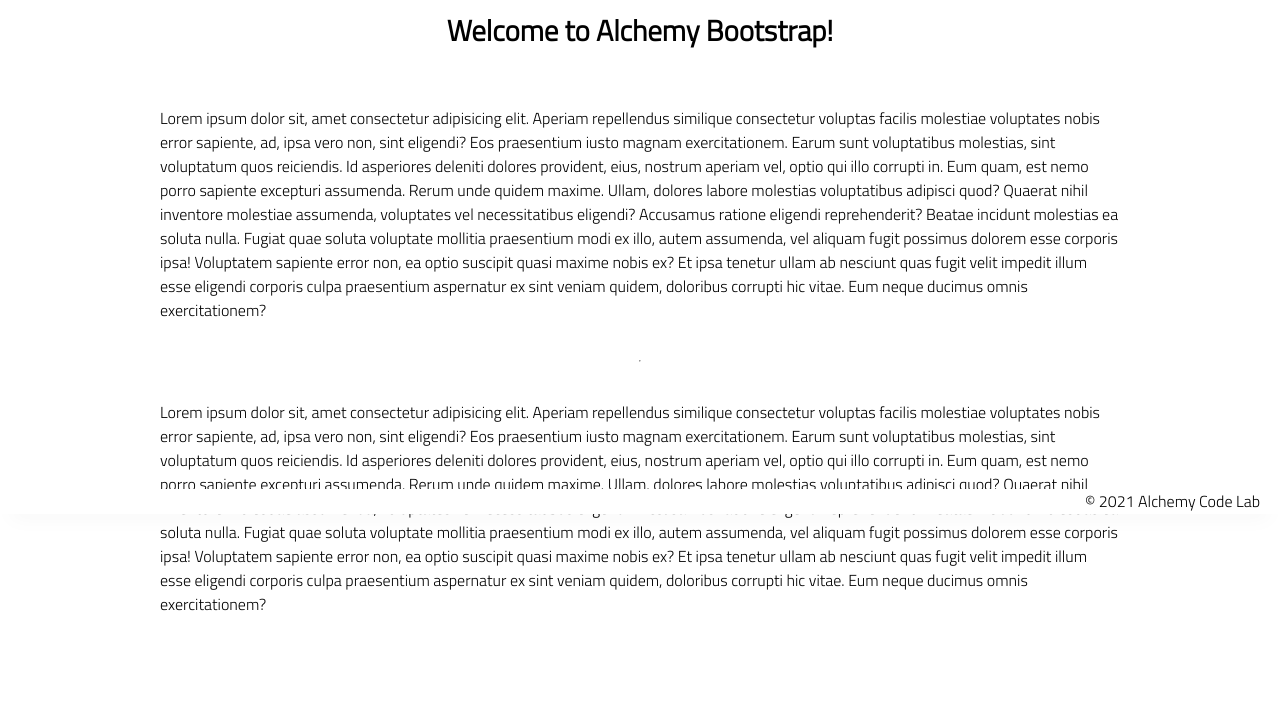
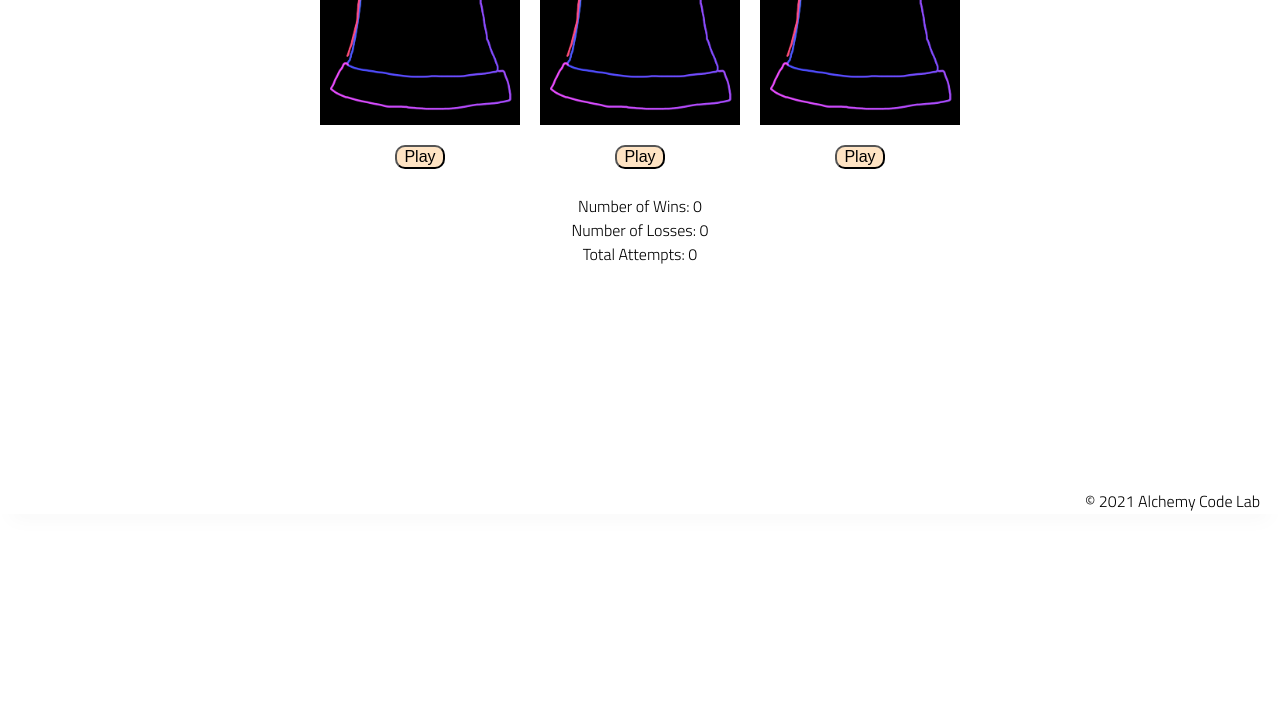
Before and after one commit to alicehsing/demo-cup-game, a plain HTML site: page index.html in a window 1280 px wide. Shown: the part 286-994 px from the top of the page. After the commit the page ends 800 px from the top, so only its background shows below. Drawn offline with Linux system fonts and the light colour scheme.

Commit message:
update css and html

```diff
--- a/app.js
+++ b/app.js
@@ -1,5 +1,5 @@
 // import functions and grab DOM elements
-
+const
 // let state
 
 // set event listeners
--- a/index.html
+++ b/index.html
@@ -19,49 +19,26 @@
         </div>
     </header>
     <main>
-        <section class="main-section">
-            <img class="main-logo" src="./assets/alchemy-logo.png" />
-            <h2>
-                Welcome to Alchemy Bootstrap!
-            </h2>
+        <div class="cup">
+        <div id="cup-one">
+            <img src="./assets/cup.png">
+            <button id="button-one">Play</button>
+        </div>
 
-            <p>
-                Lorem ipsum dolor sit, amet consectetur adipisicing elit. Aperiam repellendus similique consectetur
-                voluptas facilis molestiae voluptates nobis error sapiente, ad, ipsa vero non, sint eligendi? Eos
-                praesentium iusto magnam exercitationem.
-                Earum sunt voluptatibus molestias, sint voluptatum quos reiciendis. Id asperiores deleniti dolores
-                provident, eius, nostrum aperiam vel, optio qui illo corrupti in. Eum quam, est nemo porro sapiente
-                excepturi assumenda.
-                Rerum unde quidem maxime. Ullam, dolores labore molestias voluptatibus adipisci quod? Quaerat nihil
-                inventore molestiae assumenda, voluptates vel necessitatibus eligendi? Accusamus ratione eligendi
-                reprehenderit? Beatae incidunt molestias ea soluta nulla.
-                Fugiat quae soluta voluptate mollitia praesentium modi ex illo, autem assumenda, vel aliquam fugit
-                possimus dolorem esse corporis ipsa! Voluptatem sapiente error non, ea optio suscipit quasi maxime nobis
-                ex?
-                Et ipsa tenetur ullam ab nesciunt quas fugit velit impedit illum esse eligendi corporis culpa
-                praesentium aspernatur ex sint veniam quidem, doloribus corrupti hic vitae. Eum neque ducimus omnis
-                exercitationem?
-            </p>
-            <hr />
-            <p>
-                Lorem ipsum dolor sit, amet consectetur adipisicing elit. Aperiam repellendus similique consectetur
-                voluptas facilis molestiae voluptates nobis error sapiente, ad, ipsa vero non, sint eligendi? Eos
-                praesentium iusto magnam exercitationem.
-                Earum sunt voluptatibus molestias, sint voluptatum quos reiciendis. Id asperiores deleniti dolores
-                provident, eius, nostrum aperiam vel, optio qui illo corrupti in. Eum quam, est nemo porro sapiente
-                excepturi assumenda.
-                Rerum unde quidem maxime. Ullam, dolores labore molestias voluptatibus adipisci quod? Quaerat nihil
-                inventore molestiae assumenda, voluptates vel necessitatibus eligendi? Accusamus ratione eligendi
-                reprehenderit? Beatae incidunt molestias ea soluta nulla.
-                Fugiat quae soluta voluptate mollitia praesentium modi ex illo, autem assumenda, vel aliquam fugit
-                possimus dolorem esse corporis ipsa! Voluptatem sapiente error non, ea optio suscipit quasi maxime nobis
-                ex?
-                Et ipsa tenetur ullam ab nesciunt quas fugit velit impedit illum esse eligendi corporis culpa
-                praesentium aspernatur ex sint veniam quidem, doloribus corrupti hic vitae. Eum neque ducimus omnis
-                exercitationem?
-            </p>
+        <div id="cup-two">
+            <img src="./assets/cup.png">
+            <button id="button-two">Play</button>
+        </div>
 
-        </section>
+        <div id="cup-three">
+            <img src="./assets/cup.png">
+            <button id="button-three">Play</button>
+        </div>
+        </div>
+
+        <div>Number of Wins: <span id="wins">0</span></div>
+        <div>Number of Losses: <span id="losses">0</span></div>
+        <div>Total Attempts: <span id="Total">0</span></div>
     </main>
     <footer>
         <div class="copy gutter-right">&copy; 2021 Alchemy Code Lab</div>
--- a/styles/style.css
+++ b/styles/style.css
@@ -37,6 +37,35 @@ main {
     justify-content: center;
     align-items: center;
     margin-bottom: calc(var(--footer-height));
+}
+
+.cup {
+    display: flex;
+    flex-direction: row;
+    justify-content: center;
+    align-items: center;
+    text-align: center;
+    height: 300px;
+    margin-top: 100px;
+}
+
+.cup div {
+    display: flex;
+    flex-direction: column;
+    justify-content: center;
+    width: 200px;
+    height:200px;
+    margin: 10px;
+}
+
+#button-one, #button-two, #button-three {
+    background-color: bisque;
+    font-size: medium;
+    border-radius: 10px;
+    width: 50px;
+    align-self: center;
+    margin-top: 20px;
+    cursor: pointer;
 }
 
 section {
```
Also changed, not shown: assets/correct-cup.png (added), assets/cup.png (added), assets/incorrect-cup.png (added), 1 other file.
